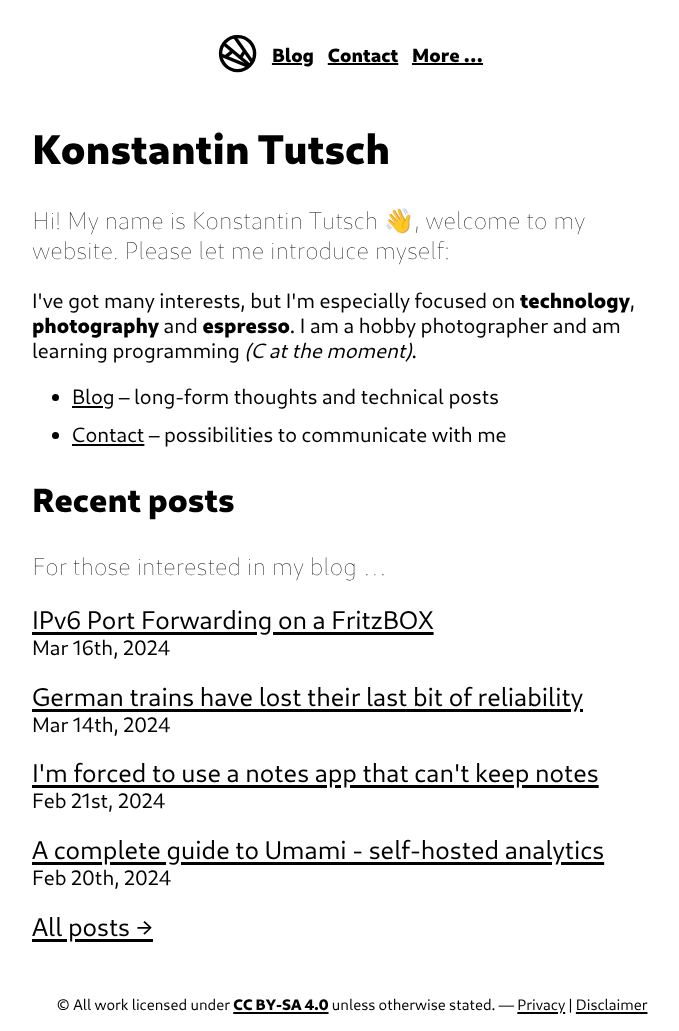
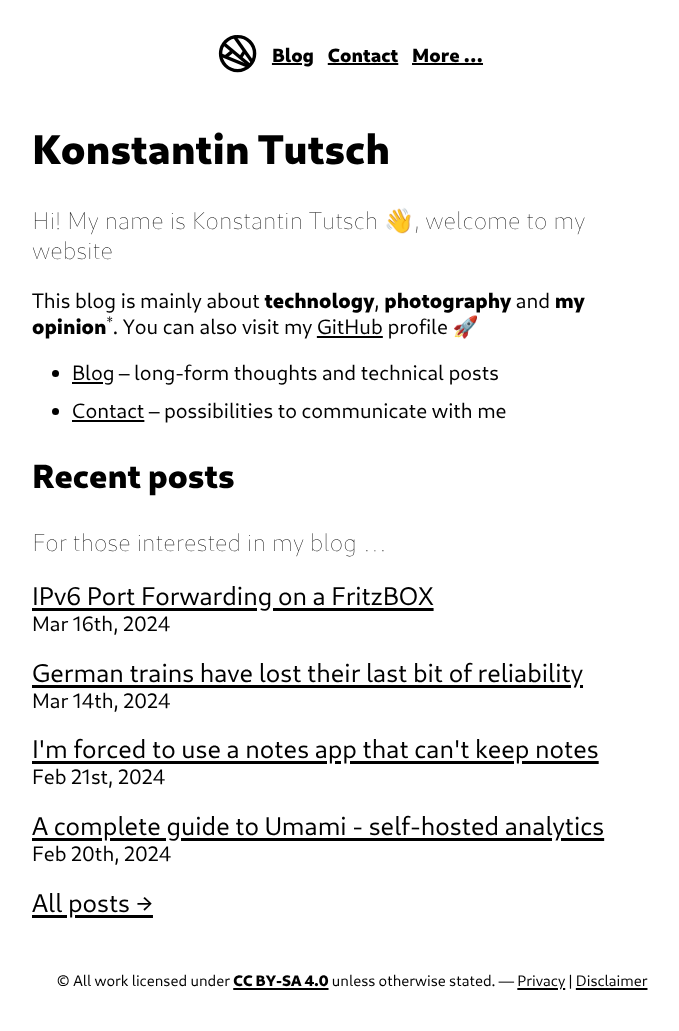
Before and after one commit to konstantintutsch/website, a Jekyll site: the page built from index.html, in a window 1280 px wide. Shown: the whole page, without its empty margins (288-967 px from the left). Built offline with Jekyll 4.4.1, drawn with Linux system fonts in a browser that asks for light colours; after the commit the page ends 1007 px from its top, so only the background shows below that.

Commit message:
Add blog-focused description

```diff
--- a/index.html
+++ b/index.html
@@ -7,8 +7,8 @@ description: Welcome to Konstantin Tutsch's website. Discover lots of informatio
 {% include heading.html level=2 text=page.title %}
 
 <article>
-    <p class="description">Hi! My name is Konstantin Tutsch 👋, welcome to my website. Please let me introduce myself:</p>
-    <p>I've got many interests, but I'm especially focused on <b>technology</b>, <b>photography</b> and <b>espresso</b>. I am a hobby photographer and am learning programming <i>(C at the moment)</i>.</p>
+    <p class="description">Hi! My name is Konstantin Tutsch 👋, welcome to my website</p>
+    <p>This blog is mainly about <b>technology</b>, <b>photography</b> and <b>my opinion</b><sup><a href="/disclaimer/#opinions">*</a></sup>. You can also visit my {% include social.html id="github" name="GitHub" %} profile 🚀</p>
     <ul>
     {% for page in site.data.navigation.home %}
     <li><a data-umami-event="nav-{{ page.name | slugify }}" href="{{ page.path }}">{{ page.name }}</a> – {{ page.desc }}</li>
```
